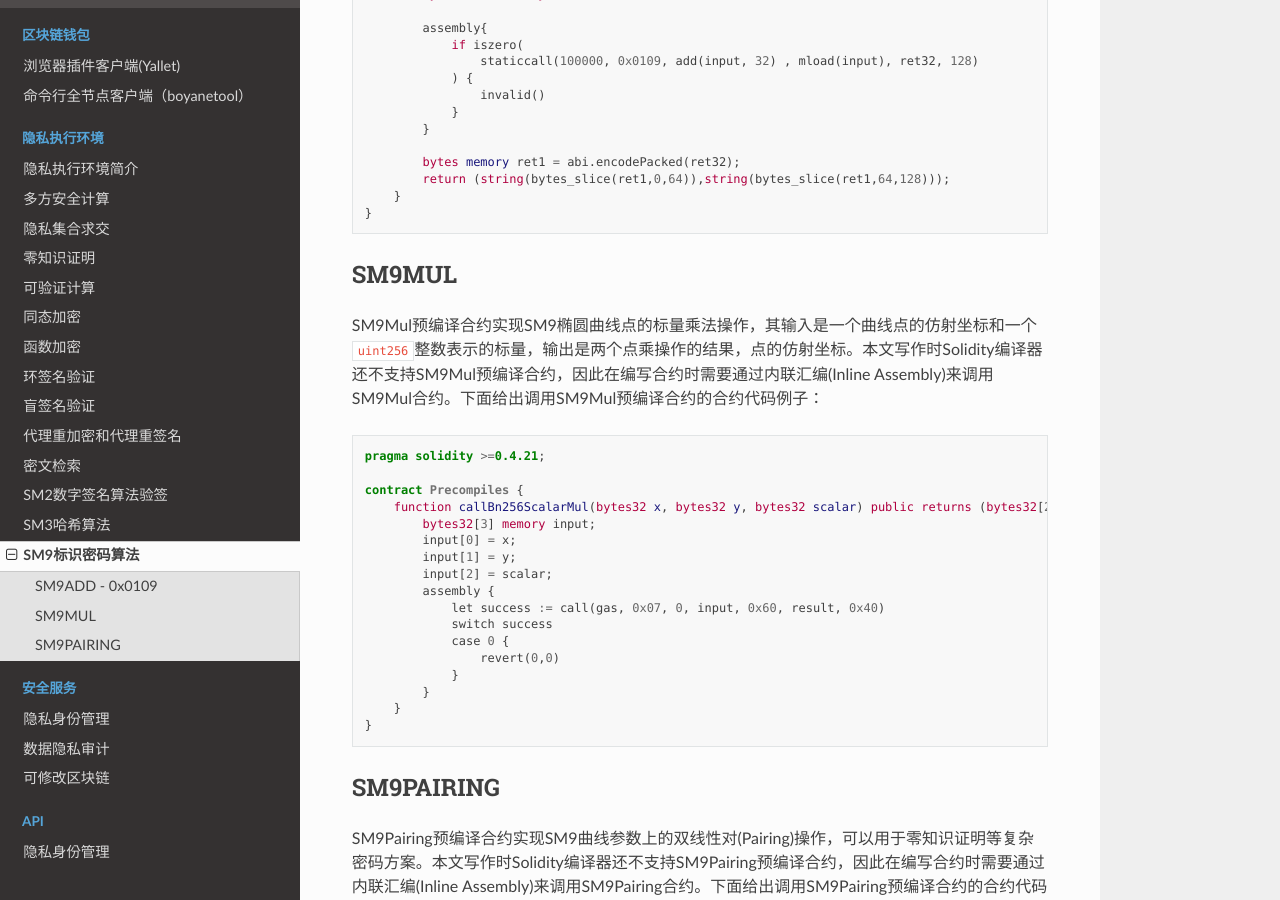
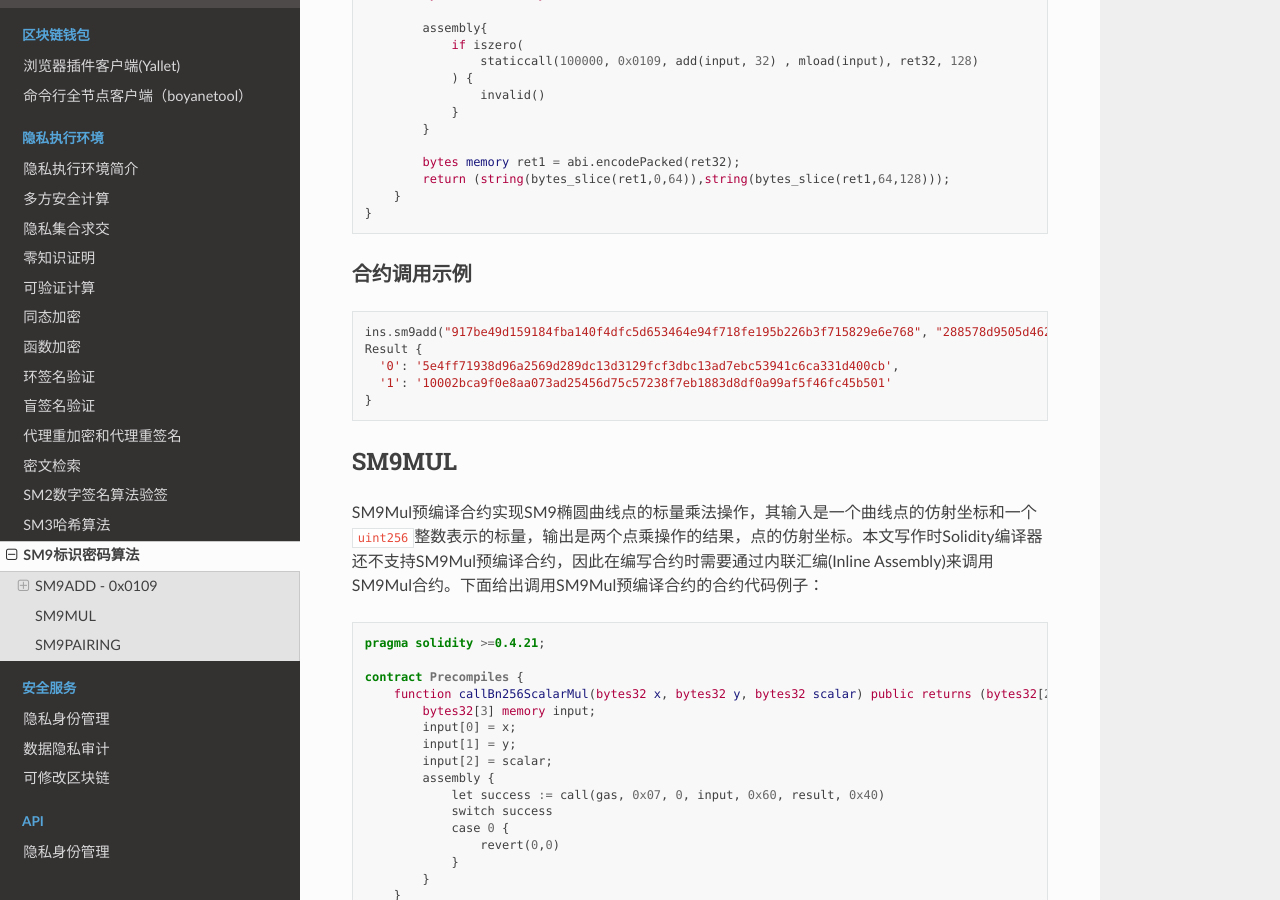
Before and after one commit to boyanet/yape-docs, a Sphinx documentation site: the page built from docs/source/cipher_structure/sm9.md, in a window 1280 px wide and 900 px high, scrolled down 925 px. Built offline with Sphinx 7.4.7 and the Read the Docs theme 2.0.0, drawn with Linux system fonts in a browser that asks for light colours; pages that are not in the unit, such as notebooks, are missing from menus.

Commit message:
add contract invoke examples for sm2,3,9

````diff
--- a/docs/source/cipher_structure/sm9.md
+++ b/docs/source/cipher_structure/sm9.md
@@ -45,6 +45,15 @@
         bytes memory ret1 = abi.encodePacked(ret32);
         return (string(bytes_slice(ret1,0,64)),string(bytes_slice(ret1,64,128)));
     }
+}
+```
+
+### 合约调用示例
+```
+ins.sm9add("917be49d159184fba140f4dfc5d653464e94f718fe195b226b3f715829e6e768", "288578d9505d462867a50acee40ee143b896e72505be10e8ce4c6b0c945b642b", "593417680f252445fd0522383e23c77a54b11fe222de4a886eabc26e16bffa3c", "38e8fc9a8b60f5ba0c6c411f721c117044435a833757d8fee65828511b8b245d")
+Result {
+  '0': '5e4ff71938d96a2569d289dc13d3129fcf3dbc13ad7ebc53941c6ca331d400cb',
+  '1': '10002bca9f0e8aa073ad25456d75c57238f7eb1883d8df0a99af5f46fc45b501'
 }
 ```
 
````
Also changed, not shown: docs/source/cipher_structure/sm2.md (+7 -0 lines), docs/source/cipher_structure/sm3.md (+7 -0 lines).
